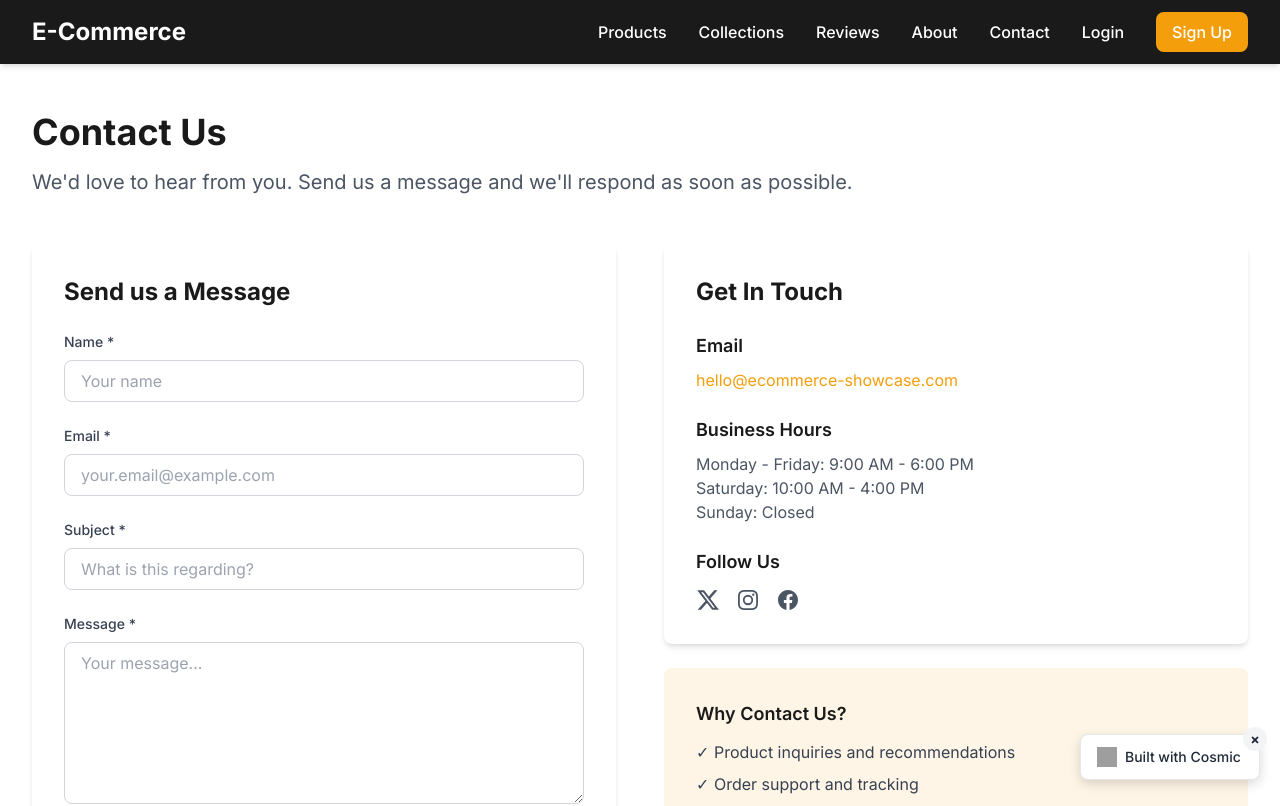
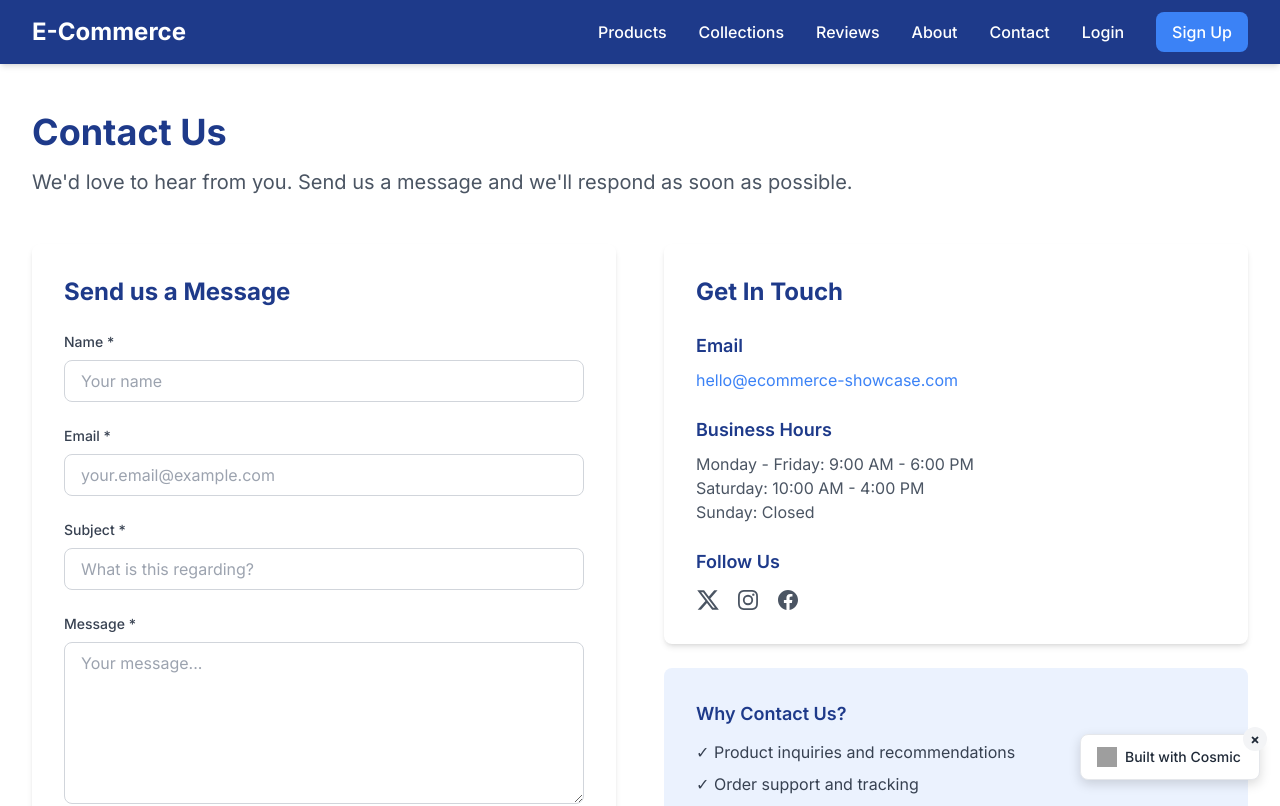
Before and after one commit to cosmic-community/modern-e-commerce-showcase, a Next.js app: page /contact in a window 1280 px wide. Shown: the top 806 px of the page. Built offline with nearby package versions, Linux system fonts and the light colour scheme; no server answers; grey boxes are pictures that could not be loaded.

Commit message:
Change brand color scheme from amber to blue

```diff
--- a/tailwind.config.js
+++ b/tailwind.config.js
@@ -7,9 +7,9 @@ module.exports = {
   theme: {
     extend: {
       colors: {
-        primary: '#1a1a1a',
-        secondary: '#f59e0b',
-        accent: '#fbbf24',
+        primary: '#1e3a8a', // Changed: Deep blue instead of black
+        secondary: '#3b82f6', // Changed: Bright blue instead of amber
+        accent: '#60a5fa', // Changed: Light blue instead of lighter amber
       },
       fontFamily: {
         sans: ['Inter', 'ui-sans-serif', 'system-ui', '-apple-system', 'sans-serif'],
```
